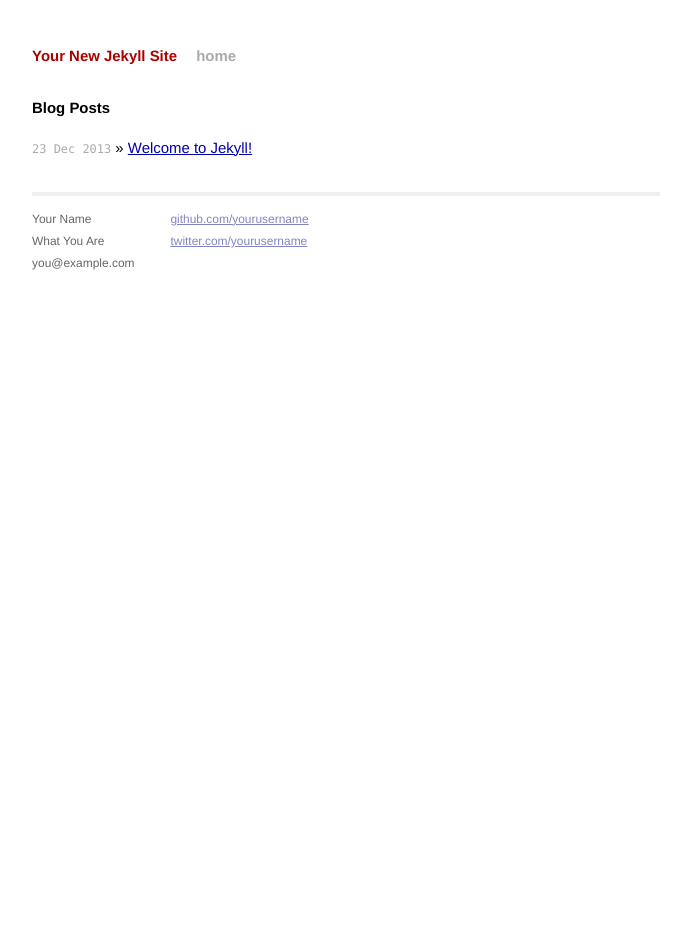
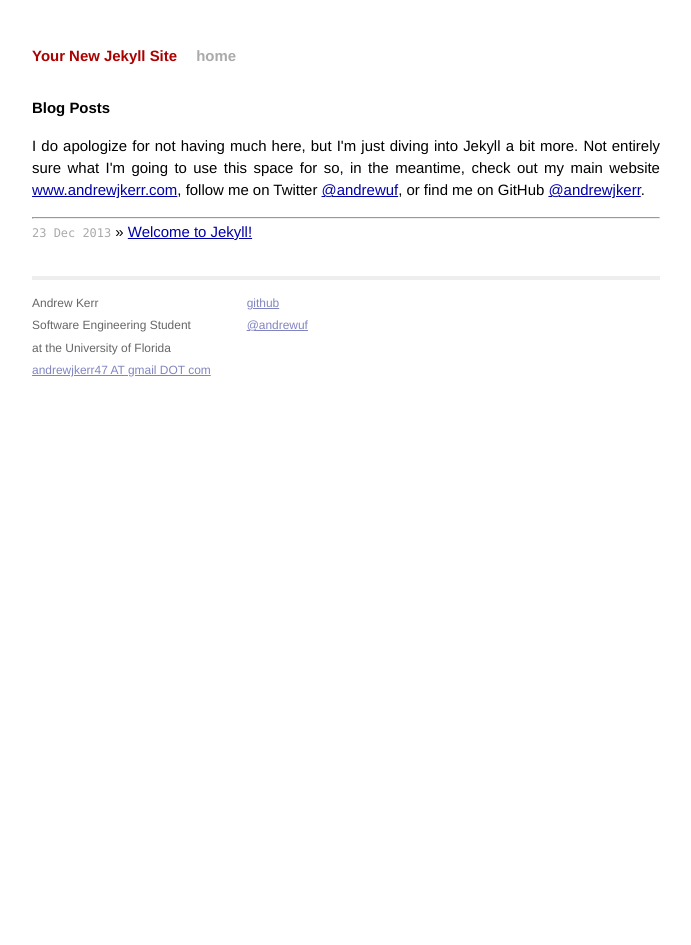
Before and after one commit to hackuf/hackuf.github.io, a Jekyll site: the page built from index.html, in a window 1280 px wide. Shown: the whole page, without its empty margins (294-985 px from the left). Built offline with Jekyll 4.4.1, drawn with Linux system fonts in a browser that asks for light colours; Markdown is read by kramdown in place of the engine named in the settings.

Commit message:
Changed some of the information.

```diff
--- a/_layouts/default.html
+++ b/_layouts/default.html
@@ -26,15 +26,16 @@
           <div class="footer">
             <div class="contact">
               <p>
-                Your Name<br />
-                What You Are<br />
-                you@example.com
+                Andrew Kerr<br />
+                Software Engineering Student<br />
+				at the University of Florida<br />
+                <a href="mailto:andrewjkerr47@gmail.com">andrewjkerr47 AT gmail DOT com</a>
               </p>
             </div>
             <div class="contact">
               <p>
-                <a href="https://github.com/yourusername">github.com/yourusername</a><br />
-                <a href="https://twitter.com/yourusername">twitter.com/yourusername</a><br />
+                <a href="https://github.com/andrewjkerr">github</a><br />
+                <a href="https://twitter.com/andrewuf">@andrewuf</a><br />
               </p>
             </div>
           </div>
--- a/index.html
+++ b/index.html
@@ -1,10 +1,12 @@
 ---
 layout: default
-title: Your New Jekyll Site
+title: Andrew Kerr | GitHub
 ---
 
 <div id="home">
   <h1>Blog Posts</h1>
+  <p>I do apologize for not having much here, but I'm just diving into Jekyll a bit more. Not entirely sure what I'm going to use this space for so, in the meantime, check out my main website <a href="http://www.andrewjkerr.com">www.andrewjkerr.com</a>, follow me on Twitter <a href="http://www.twitter.com/andrewuf">@andrewuf</a>, or find me on GitHub <a href="http://www.github.com/andrewjkerr">@andrewjkerr</a>.</p>
+  <hr />
   <ul class="posts">
     {% for post in site.posts %}
       <li><span>{{ post.date | date_to_string }}</span> &raquo; <a href="{{ post.url }}">{{ post.title }}</a></li>
```
